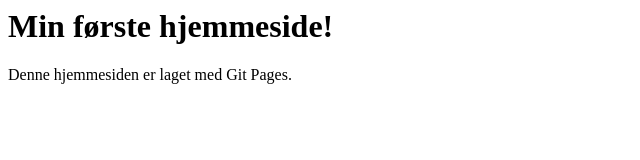
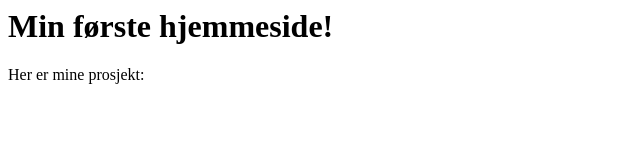
Before and after one commit to thomasbakkmyr/bakkmyr.github.io, a plain HTML site: page index.html in a window 1280 px wide. Shown: the whole page, without its empty margins (0-640 px from the left). Drawn offline with Linux system fonts and the light colour scheme.

Commit message:
forandret index

```diff
--- a/index.html.html
+++ b/index.html
@@ -3,6 +3,7 @@
 <html>
     <body>
         <h1>Min første hjemmeside!</h1>
-        <p>Denne hjemmesiden er laget med Git Pages.<p>
+        <p>Her er mine prosjekt:<p> <br>
+
     </body>
 </html>
```
